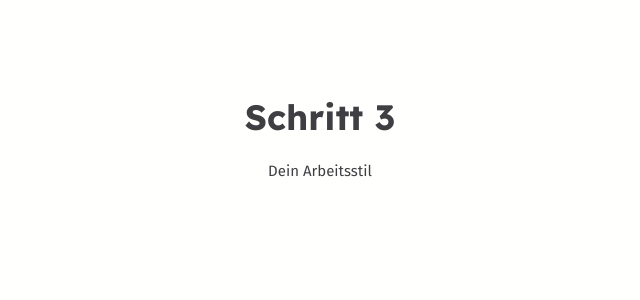
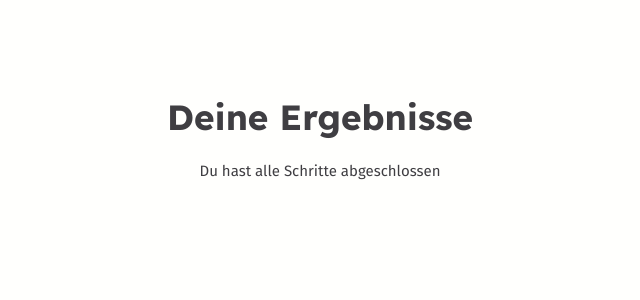
Before and after one commit to noadjamila/TechStudyFinder, a React (Vite) app in the folder client/: page /level-success/3 in a window 1280 px wide. Shown: the top 300 px of the page, without its empty margins (320-960 px from the left). Built offline with nearby package versions, Linux system fonts and the light colour scheme; no server answers.

Commit message:
refactors the code with better readability

```diff
--- a/client/src/components/quiz/level-success/LevelSuccessScreen.tsx
+++ b/client/src/components/quiz/level-success/LevelSuccessScreen.tsx
@@ -1,42 +1,85 @@
 import { useEffect, useState } from "react";
 import { Box, Typography } from "@mui/material";
-import { useTheme } from "@mui/material/styles";
 
+/**
+ * LevelSuccessScreen component.
+ * Displays a success message upon completing a quiz level
+ * and transitions to the next level information after a delay.
+ * note: Level 3 and 4 are curretly placeholders for future use.
+ *
+ * @param {number} currentLevel - The current level of the quiz (1, 2, 3, or 4).
+ * @param {function} onContinue - Optional callback to proceed after displaying the success message.
+ *
+ * @returns {JSX.Element} The rendered LevelSuccessScreen component.
+ */
 type Level = 1 | 2 | 3 | 4;
+type Phase = "won" | "next";
 
 export type LevelSuccessScreenProps = {
   currentLevel: Level;
   onContinue?: () => void;
 };
 
+type LevelConfig = {
+  wonTitle?: string;
+  nextTitle?: string;
+  nextText?: string;
+};
+
 const NEXT_LEVEL_TEXT: Record<Level, string> = {
   1: "Deine Rahmenbedingungen",
   2: "Deine Interessen",
-  3: "Dein Arbeitsstil",
-  4: "Du hast alle Schritte abgeschlossen",
+  3: "Du hast alle Schritte abgeschlossen",
+  4: "",
 };
 
-/**
- * LevelSuccessScreen component displays a screen showing the progress of the user through the different levels.
- * It shows a title for the current level and the description for the next level.
- * After each level is completed, the description for the next level is shown after a brief delay.
- * When the user reaches the final level, a message indicating completion is displayed.
- */
+const LEVEL_CONFIG: Record<Level, LevelConfig> = {
+  1: {
+    nextTitle: "Schritt 1",
+    nextText: NEXT_LEVEL_TEXT[1],
+  },
+  2: {
+    wonTitle: "Schritt 1 geschafft!",
+    nextTitle: "Schritt 2",
+    nextText: NEXT_LEVEL_TEXT[2],
+  },
+  3: {
+    wonTitle: "Schritt 2 geschafft!",
+    nextTitle: "Deine Ergebnisse",
+    nextText: NEXT_LEVEL_TEXT[3],
+  },
+  4: {
+    wonTitle: "",
+    nextText: NEXT_LEVEL_TEXT[4],
+  },
+};
+
+const titleSx = {
+  mt: 10,
+  mb: 0.5,
+  textAlign: "center",
+  fontWeight: "bold",
+};
+
+const subtitleSx = {
+  mt: 2,
+  textAlign: "center",
+};
 
 export default function LevelSuccessScreen({
   currentLevel,
 }: LevelSuccessScreenProps) {
-  const [phase, setPhase] = useState<"won" | "next">("won");
-  const theme = useTheme();
+  const [phase, setPhase] = useState<Phase>("won");
+  const config = LEVEL_CONFIG[currentLevel];
 
-  // Use the effect hook to switch the phase after 1.8 seconds, so that the description for the next level appears.
   useEffect(() => {
     if (currentLevel === 1) {
       setPhase("next");
-    } else {
-      const id = setTimeout(() => setPhase("next"), 1800);
-      return () => clearTimeout(id);
+      return;
     }
+
+    const id = setTimeout(() => setPhase("next"), 1800);
+    return () => clearTimeout(id);
   }, [currentLevel]);
 
   return (
@@ -44,174 +87,32 @@ export default function LevelSuccessScreen({
       sx={{
         display: "flex",
         flexDirection: "column",
-        justifyContent: "flex-start",
         alignItems: "center",
-        minHeight: "100vh",
-        padding: theme.spacing(2),
+        minHeight: "100dvh",
+        p: 2,
       }}
     >
-      {currentLevel === 1 ? (
+      {phase === "won" && config.wonTitle && (
+        <Typography variant="h6" sx={titleSx} aria-live="polite">
+          {config.wonTitle}
+        </Typography>
+      )}
+
+      {phase === "next" && (
         <>
-          <Typography
-            variant="h6"
-            sx={{
-              color: theme.palette.text.primary,
-              marginBottom: theme.spacing(0.5),
-              marginTop: theme.spacing(10),
-            }}
-            aria-live="polite"
-          >
-            Schritt 1
-          </Typography>
-          <Typography
-            variant="subtitle1"
-            sx={{
-              color: theme.palette.text.primary,
-              marginTop: theme.spacing(2),
-            }}
-            aria-live="polite"
-          >
-            {NEXT_LEVEL_TEXT[1]}
-          </Typography>
+          {config.nextTitle && (
+            <Typography variant="h6" sx={titleSx} aria-live="polite">
+              {config.nextTitle}
+            </Typography>
+          )}
+
+          {config.nextText && (
+            <Typography variant="subtitle1" sx={subtitleSx} aria-live="polite">
+              {config.nextText}
+            </Typography>
+          )}
         </>
-      ) : currentLevel === 2 ? (
-        <>
-          {/* Desktop / Tablet one row*/}
-          <Typography
-            variant="h6"
-            sx={{
-              color: theme.palette.text.primary,
-              marginBottom: theme.spacing(0.5),
-              marginTop: theme.spacing(10),
-              fontWeight: "bold",
-              display: phase === "won" ? { xs: "none", sm: "block" } : "none",
-              fontFamily: theme.typography.h6.fontFamily,
-              textAlign: "center",
-            }}
-            aria-live="polite"
-          >
-            Schritt 1 geschafft!
-          </Typography>
-
-          {/* Mobile: two rows*/}
-          <Typography
-            variant="h6"
-            sx={{
-              color: theme.palette.text.primary,
-              marginBottom: theme.spacing(0.5),
-              marginTop: theme.spacing(10),
-              fontWeight: "bold",
-              display: phase === "won" ? { xs: "block", sm: "none" } : "none",
-              fontFamily: theme.typography.h6.fontFamily,
-              textAlign: "center",
-            }}
-            aria-live="polite"
-          >
-            Schritt 1<br />
-            geschafft!
-          </Typography>
-
-          <Typography
-            variant="h6"
-            sx={{
-              color: theme.palette.text.primary,
-              marginBottom: theme.spacing(0.5),
-              marginTop: theme.spacing(10),
-              display: phase === "next" ? "block" : "none",
-              fontWeight: "bold",
-              fontFamily: theme.typography.h6.fontFamily,
-            }}
-            aria-live="polite"
-          >
-            Schritt 2
-          </Typography>
-
-          <Typography
-            variant="subtitle1"
-            sx={{
-              color: theme.palette.text.primary,
-              marginTop: theme.spacing(2),
-              display: phase === "next" ? "block" : "none",
-              fontWeight: "normal",
-            }}
-            aria-live="polite"
-          >
-            {NEXT_LEVEL_TEXT[2]}
-          </Typography>
-        </>
-      ) : currentLevel === 3 ? (
-        <>
-          <Typography
-            variant="h6"
-            sx={{
-              color: theme.palette.text.primary,
-              marginBottom: theme.spacing(0.5),
-              marginTop: theme.spacing(10),
-              fontWeight: "bold",
-              display: phase === "won" ? "block" : "none",
-              fontFamily: theme.typography.h6.fontFamily,
-              textAlign: "center",
-            }}
-            aria-live="polite"
-          >
-            Schritt 2 <br /> geschafft!
-          </Typography>
-
-          <Typography
-            variant="h6"
-            sx={{
-              color: theme.palette.text.primary,
-              marginBottom: theme.spacing(0.5),
-              marginTop: theme.spacing(10),
-              display: phase === "next" ? "block" : "none",
-            }}
-            aria-live="polite"
-          >
-            Schritt 3
-          </Typography>
-
-          <Typography
-            variant="subtitle1"
-            sx={{
-              color: theme.palette.text.primary,
-              marginTop: theme.spacing(2),
-              display: phase === "next" ? "block" : "none",
-              fontWeight: "normal",
-            }}
-            aria-live="polite"
-          >
-            {NEXT_LEVEL_TEXT[3]}
-          </Typography>
-        </>
-      ) : currentLevel === 4 ? (
-        <>
-          <Typography
-            variant="h6"
-            sx={{
-              color: theme.palette.text.primary,
-              marginBottom: theme.spacing(0.5),
-              marginTop: theme.spacing(10),
-              fontWeight: "bold",
-              textAlign: "center",
-            }}
-            aria-live="polite"
-          >
-            Schritt 3 <br /> geschafft!
-          </Typography>
-
-          <Typography
-            variant="subtitle1"
-            sx={{
-              color: theme.palette.text.primary,
-              marginTop: theme.spacing(2),
-              fontWeight: "normal",
-            }}
-            aria-live="polite"
-          >
-            {NEXT_LEVEL_TEXT[4]}
-          </Typography>
-        </>
-      ) : null}
+      )}
     </Box>
   );
 }
```
Also changed, not shown: 1 other file (tests, documents, lock files or other folders).
